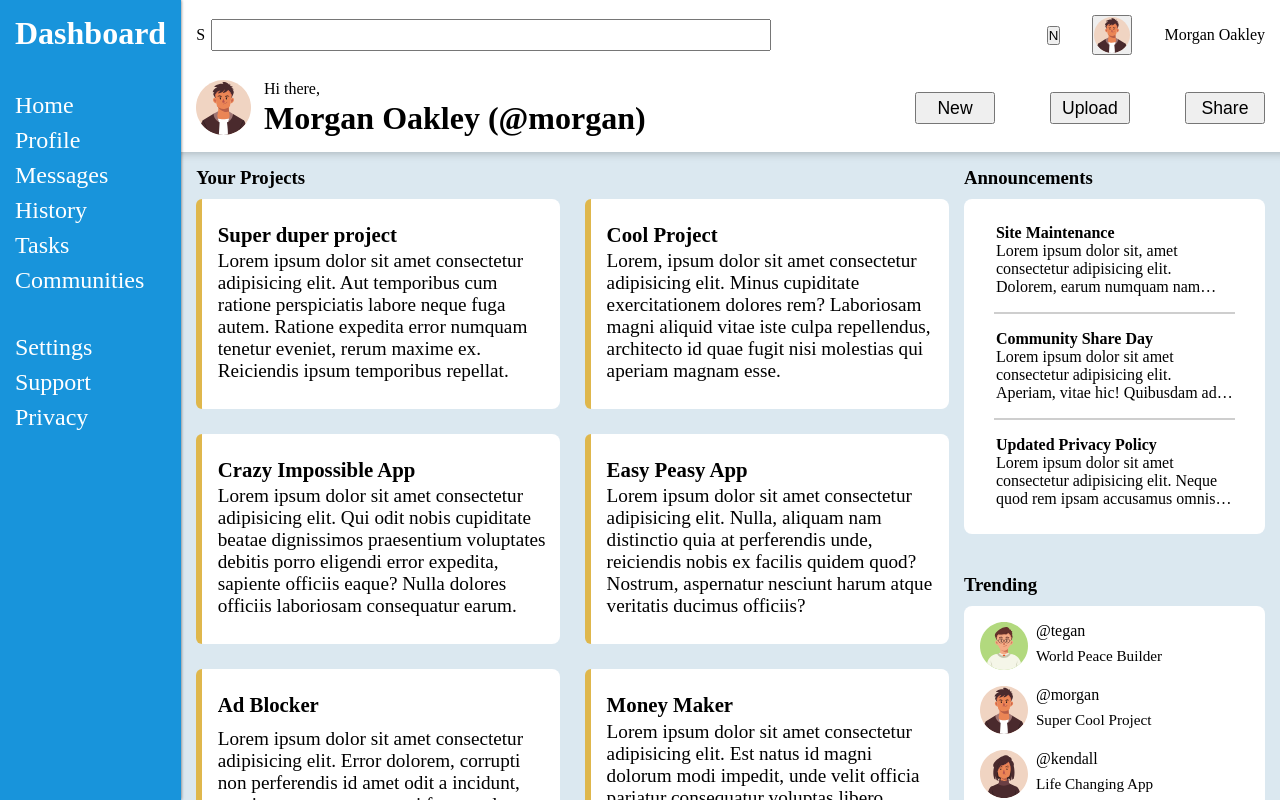
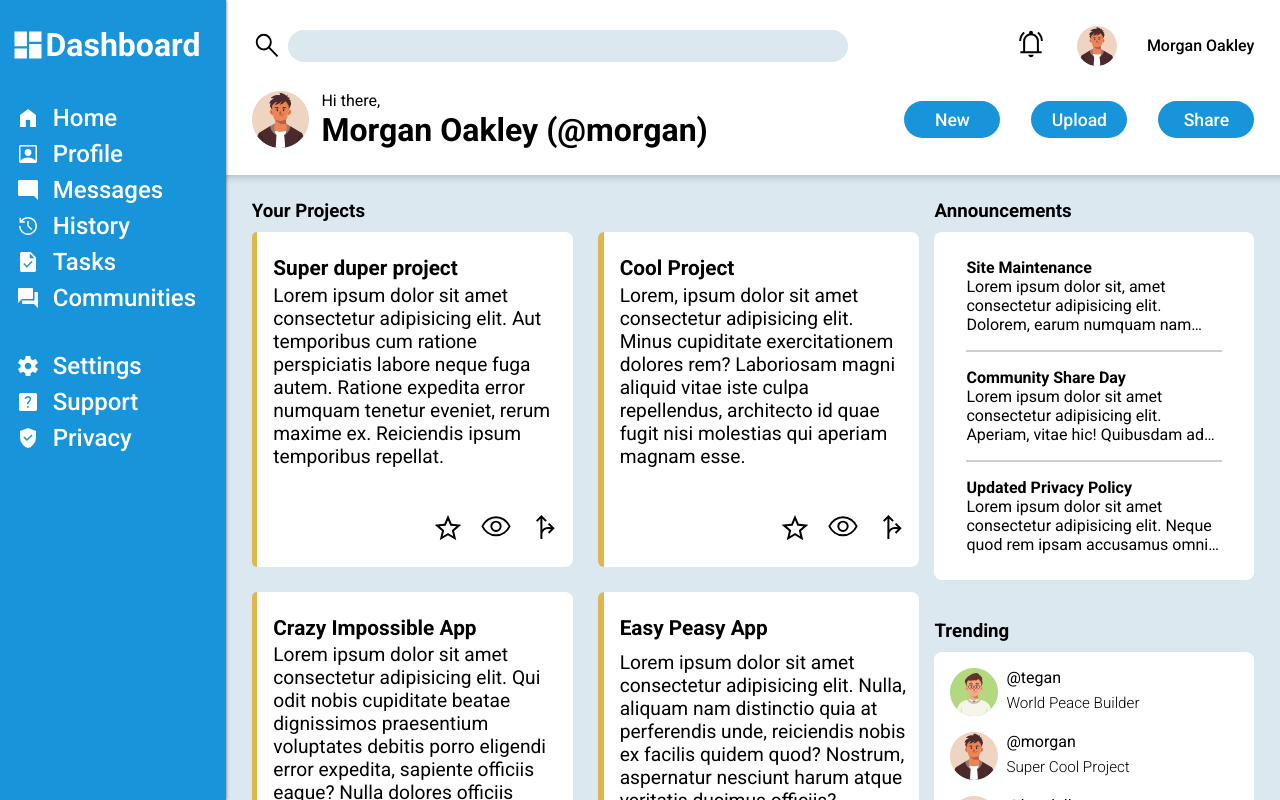
Before and after one commit to Necryl/TOP-Admin-Dashboard, a plain HTML site: page index.html in a window 1280 px wide. Drawn offline with Linux system fonts and the light colour scheme.

Commit message:
add icons and polish styling

```diff
--- a/index.html
+++ b/index.html
@@ -4,34 +4,40 @@
     <meta charset="UTF-8">
     <meta http-equiv="X-UA-Compatible" content="IE=edge">
     <meta name="viewport" content="width=device-width, initial-scale=1.0">
+    <link rel="preconnect" href="https://fonts.googleapis.com">
+    <link rel="preconnect" href="https://fonts.gstatic.com" crossorigin>
+    <link href="https://fonts.googleapis.com/css2?family=Roboto:ital,wght@0,100;0,300;0,400;0,500;0,700;0,900;1,100;1,300;1,400;1,500;1,700;1,900&display=swap" rel="stylesheet">
     <link rel="stylesheet" href="style.css">
     <script src="script.js" defer></script>
     <title>Admin Dashboard</title>
 </head>
 <body>
     <div class="menu">
-        <h1 class="dashboard">Dashboard</h1>
+        <div class="dash-wrapper">
+            <img src="images/dashboard.svg" alt="dashboard icon" class="dash-icon">
+            <h1 class="dashboard">Dashboard</h1>
+        </div>
         <ul class="menu-pages">
-            <li>Home</li>
-            <li>Profile</li>
-            <li>Messages</li>
-            <li>History</li>
-            <li>Tasks</li>
-            <li>Communities</li>
+            <li><img src="images/home.svg" alt="Home icon" class="menu-icon">Home</li>
+            <li><img src="images/profile.svg" alt="Profile icon" class="menu-icon">Profile</li>
+            <li><img src="images/messages.svg" alt="Messages icon" class="menu-icon">Messages</li>
+            <li><img src="images/history.svg" alt="History icon" class="menu-icon">History</li>
+            <li><img src="images/tasks.svg" alt="Tasks icon" class="menu-icon">Tasks</li>
+            <li><img src="images/community.svg" alt="Community icon" class="menu-icon">Communities</li>
         </ul>
         <ul class="menu-other">
-            <li>Settings</li>
-            <li>Support</li>
-            <li>Privacy</li>
+            <li><img src="images/settings.svg" alt="Settings icon" class="menu-icon">Settings</li>
+            <li><img src="images/support.svg" alt="Support icon" class="menu-icon">Support</li>
+            <li><img src="images/privacy.svg" alt="Privacy icon" class="menu-icon">Privacy</li>
         </ul>
     </div>
     <div class="header">
         <div class="header-top">
             <div class="search-wrapper">
-                <span class="search-icon">S</span>
+                <img src="images/search.svg" alt="search icon" class="search-icon">
                 <input type="search" class="search-bar">
             </div>
-            <button class="notifications">N</button>
+            <button class="notifications"><img src="images/notification.svg" alt="notifications icon" class="notification-icon"></button>
             <button id="profileBtn">
                 <img src="images/profilePicM2.svg" alt="your profile picture">
             </button>
@@ -57,32 +63,44 @@
                 <div class="project-item1">
                     <h1 class="project-item-title">Super duper project</h1>
                     <p class="project-item-desc">Lorem ipsum dolor sit amet consectetur adipisicing elit. Aut temporibus cum ratione perspiciatis labore neque fuga autem. Ratione expedita error numquam tenetur eveniet, rerum maxime ex. Reiciendis ipsum temporibus repellat.</p>
-                    <span class="star"></span><span class="eye"></span><span class="fork"></span>
+                    <img src="images/star.svg" alt="star icon" class="star">
+                    <img src="images/eye.svg" alt="eye icon" class="eye">
+                    <img src="images/fork.svg" alt="fork icon" class="fork">
                 </div>
                 <div class="project-item2">
                     <h1 class="project-item-title">Cool Project</h1>
                     <p class="project-item-desc">Lorem, ipsum dolor sit amet consectetur adipisicing elit. Minus cupiditate exercitationem dolores rem? Laboriosam magni aliquid vitae iste culpa repellendus, architecto id quae fugit nisi molestias qui aperiam magnam esse.</p>
-                    <span class="star"></span><span class="eye"></span><span class="fork"></span>
+                    <img src="images/star.svg" alt="star icon" class="star">
+                    <img src="images/eye.svg" alt="eye icon" class="eye">
+                    <img src="images/fork.svg" alt="fork icon" class="fork">
                 </div>
                 <div class="project-item3">
                     <h1 class="project-item-title">Crazy Impossible App</h1>
                     <p class="project-item-desc">Lorem ipsum dolor sit amet consectetur adipisicing elit. Qui odit nobis cupiditate beatae dignissimos praesentium voluptates debitis porro eligendi error expedita, sapiente officiis eaque? Nulla dolores officiis laboriosam consequatur earum.</p>
-                    <span class="star"></span><span class="eye"></span><span class="fork"></span>
+                    <img src="images/star.svg" alt="star icon" class="star">
+                    <img src="images/eye.svg" alt="eye icon" class="eye">
+                    <img src="images/fork.svg" alt="fork icon" class="fork">
                 </div>
                 <div class="project-item4">
                     <h1 class="project-item-title">Easy Peasy App</h1>
                     <p class="project-item-desc">Lorem ipsum dolor sit amet consectetur adipisicing elit. Nulla, aliquam nam distinctio quia at perferendis unde, reiciendis nobis ex facilis quidem quod? Nostrum, aspernatur nesciunt harum atque veritatis ducimus officiis?</p>
-                    <span class="star"></span><span class="eye"></span><span class="fork"></span>
+                    <img src="images/star.svg" alt="star icon" class="star">
+                    <img src="images/eye.svg" alt="eye icon" class="eye">
+                    <img src="images/fork.svg" alt="fork icon" class="fork">
                 </div>
                 <div class="project-item5">
                     <h1 class="project-item-title">Ad Blocker</h1>
                     <p class="project-item-desc">Lorem ipsum dolor sit amet consectetur adipisicing elit. Error dolorem, corrupti non perferendis id amet odit a incidunt, omnis cum est quam quasi facere, placeat ea. Ullam animi tempore harum.</p>
-                    <span class="star"></span><span class="eye"></span><span class="fork"></span>
+                    <img src="images/star.svg" alt="star icon" class="star">
+                    <img src="images/eye.svg" alt="eye icon" class="eye">
+                    <img src="images/fork.svg" alt="fork icon" class="fork">
                 </div>
                 <div class="project-item6">
                     <h1 class="project-item-title">Money Maker</h1>
                     <p class="project-item-desc">Lorem ipsum dolor sit amet consectetur adipisicing elit. Est natus id magni dolorum modi impedit, unde velit officia pariatur consequatur voluptas libero quidem quibusdam ipsam assumenda molestias, amet quaerat. Quia!</p>
-                    <span class="star"></span><span class="eye"></span><span class="fork"></span>
+                    <img src="images/star.svg" alt="star icon" class="star">
+                    <img src="images/eye.svg" alt="eye icon" class="eye">
+                    <img src="images/fork.svg" alt="fork icon" class="fork">
                 </div>
             </div>
         </div>
--- a/style.css
+++ b/style.css
@@ -20,20 +20,25 @@ body {
 * {
     margin: 0%;
     padding: 0%;
+
+    font-family: 'Roboto', 'Segoe UI', Tahoma, Geneva, Verdana, sans-serif;
 }
 
 body > * {
-    padding: min(15px, 4vw);
+    padding: min(3rem, 2vw);
 }
 
 .menu {
     background-color: rgb(24, 148, 219);
 
+    padding-left: 0%;
+
     grid-area: Menu;
 
     display: grid;
-    place-content: start;
-    row-gap: 5vh  ;
+    place-content: start center;
+    row-gap: 5vh;
+
 
     color: white;
     z-index: 2;
@@ -58,7 +63,7 @@ body > * {
 
     grid-area: Cont;
     display: grid;
-    grid-template: max-content 1fr 1fr max-content/2.5fr 1fr;
+    grid-template: max-content 1fr 1fr max-content/2.5fr min(20rem, 25vw);
     gap: 15px;
     align-items: start;
 }
@@ -67,13 +72,37 @@ body > * {
 .menu > ul {
     list-style: none;
 
-    font-size: min(3vw, 1.5rem);
+    --size: min(3vw, 1.5rem);
+    font-size: var(--size);
+    font-weight: 500;
 
     display: grid;
     gap: 1vh;
+    place-items: center start;
+}
+.menu > ul > li {
+    display: grid;
+    grid-template-columns: auto auto;
+    place-items: center start;
+    gap: 1vw;
+    padding-left: min(1rem, 2vw);
+}
+.dash-wrapper {
+    display: grid;
+    grid-template-columns: auto auto;
+    place-items: center start;
+    font-size: min(4vw, 2rem);
+    padding-left: min(0.6rem, 1.3vw);
+}
+.dash-icon {
+    font-size: inherit;
+    height: 2ch;
 }
 .dashboard {
-    font-size: min(4vw, 2rem);
+    font-size: inherit;
+}
+.menu-icon {
+    height: calc(var(--size));
 }
 
 /* Header */
@@ -101,12 +130,25 @@ body > * {
     gap: 0.4rem;
 }
 .search-icon {
+    height: 1.9rem;
 }
 .search-bar {
     height: 2rem;
     width: min(35rem, 100%);
+    border-radius: 3rem;
+    outline: none;
+    border: none;
+    background-color: rgb(219, 232, 240);
+    padding: 0rem 0.7rem;
+    font-size: 1rem;
 }
-
+.notifications {
+    border: none;
+    background-color: transparent;
+}
+.notifications>img {
+    height: 2rem;
+}
 .profile-info {
     display: grid;
     grid-template: auto 1fr/auto 1fr;
@@ -125,6 +167,11 @@ body > * {
     --size: 3em;
     height: var(--size);
     width: var(--size);
+    border: none;
+    background-color: transparent;
+}
+#profileBtn+label {
+    font-weight: 500;
 }
 #profileBtn>img {
     height: 100%;
@@ -132,14 +179,20 @@ body > * {
 .postBtns {
     /* background-color: aqua; */
     display: grid;
-    grid-template-columns: repeat(auto-fit, minmax(4rem, 5rem));
+    grid-template-columns: repeat(auto-fit, minmax(4rem, 6rem));
     gap: 0.5rem;
     width: min(100%, 350px);
     justify-content: space-between;
 }
 .postBtns>*{
-    height: 2rem;
+    height: 2.3rem;
     font-size: 110%;
+    font-weight: 500;
+
+    border: none;
+    border-radius: 3rem;
+    background-color: rgb(24, 148, 219);
+    color: white;
 }
 
 /* Content */
@@ -185,7 +238,7 @@ body > * {
     grid-template: auto auto auto/max-content 1fr auto auto auto;
     grid-template-areas: "B T T T T"
                          "B D D D D"
-                         "B . I I I";
+                         "B . S E F";
     column-gap: 1rem;
     row-gap: 0.2rem;
 }
@@ -212,6 +265,20 @@ body > * {
 .projects-content>div>span {
     padding-bottom: var(--padTnB);
     grid-area: I;
+}
+.star {
+    grid-area: S;
+}
+.eye {
+    grid-area: E;
+}
+.fork {
+    grid-area: F;
+}
+.star, .eye, .fork {
+    height: 2rem;
+    padding-top: 2.5rem;
+    padding-bottom: var(--padTnB);
 }
 .announce-content {
     margin-bottom: 25px;
@@ -259,6 +326,9 @@ body > * {
     display: grid;
     gap: 1rem;
 }
+.username {
+    font-weight: 400;
+}
 .trend-item {
     display: grid;
     grid-template: max-content max-content/max-content 1fr;
@@ -270,4 +340,5 @@ body > * {
 }
 .trending-project {
     font-size: 0.95rem;
+    font-weight: 300;
 }
```
Also changed, not shown: images/community.svg (added), images/dashboard.svg (added), images/eye.svg (added), images/fork.svg (added), images/history.svg (added), images/home.svg (added), images/messages.svg (added), images/notification.svg (added), images/privacy.svg (added), images/profile.svg (added), images/search.svg (added), images/settings.svg (added), images/star.svg (added), images/support.svg (added), 1 more files.
